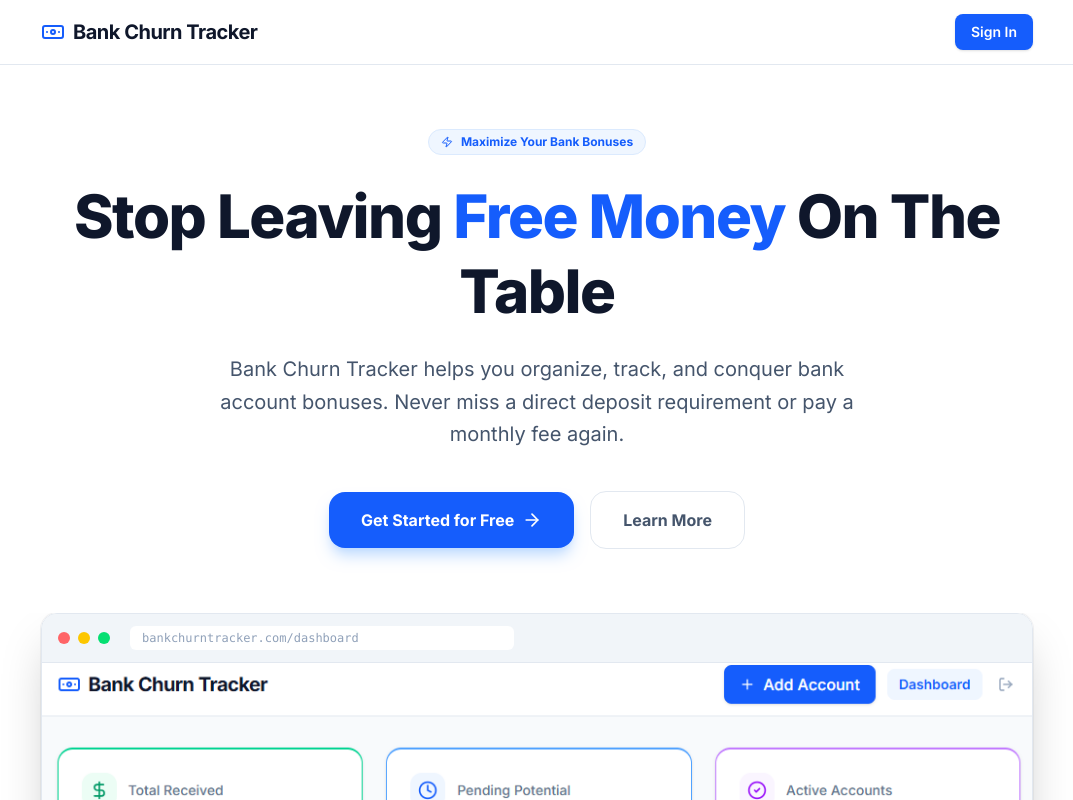
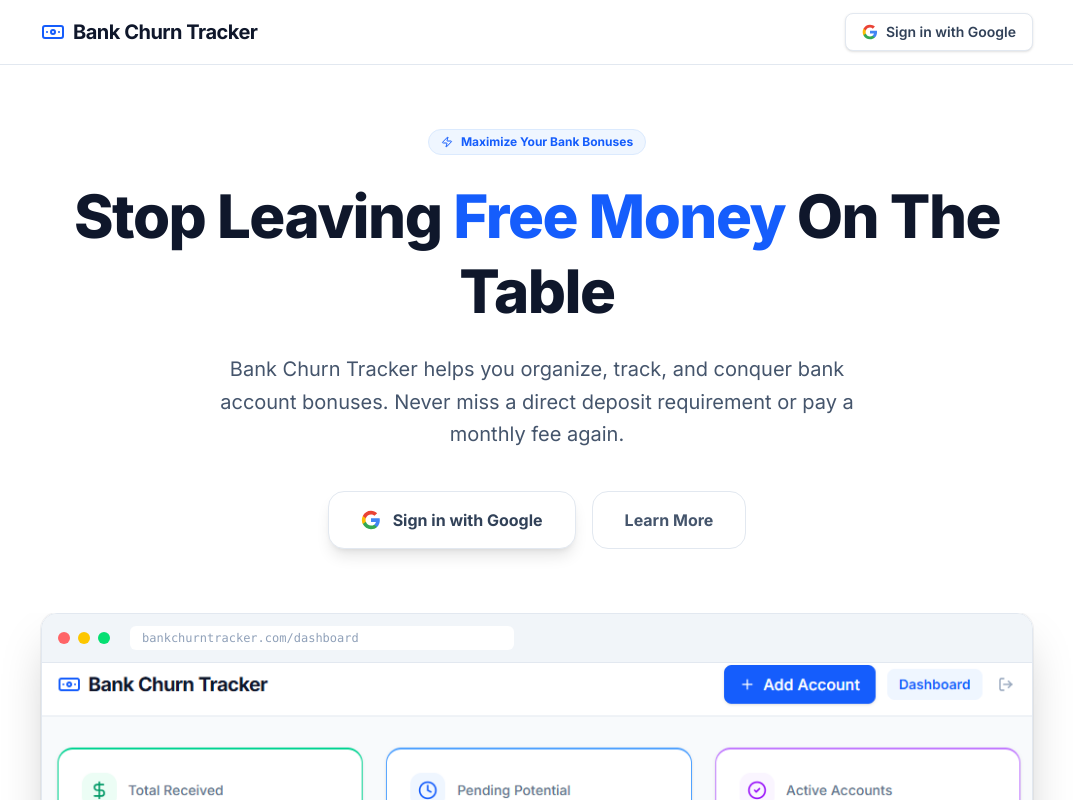
Before and after one commit to tksccoe/bank-churn-tracker, a Next.js app: page / in a window 1280 px wide. Shown: the top 800 px of the page, without its empty margins (103-1176 px from the left). Built offline with nearby package versions, Linux system fonts and the light colour scheme; no server answers.

Commit message:
feat: enhance user authentication UI with dropdown menu and Google sign-in button

```diff
--- a/next.config.ts
+++ b/next.config.ts
@@ -3,6 +3,12 @@
 const nextConfig: NextConfig = {
   images: {
     qualities: [100, 75],
+    remotePatterns: [
+      {
+        protocol: 'https',
+        hostname: '**.googleusercontent.com',
+      },
+    ],
   },
 };
 
--- a/src/app/globals.css
+++ b/src/app/globals.css
@@ -3,3 +3,9 @@
 @theme {
   --font-sans: var(--font-inter), ui-sans-serif, system-ui, sans-serif;
 }
+
+@layer base {
+  button {
+    cursor: pointer;
+  }
+}
--- a/src/app/page.tsx
+++ b/src/app/page.tsx
@@ -65,10 +65,15 @@
               ) : (
                 <button
                   onClick={handleLogin}
-                  className="w-full sm:w-auto px-8 py-4 bg-blue-600 hover:bg-blue-700 text-white font-bold rounded-2xl transition-all shadow-lg shadow-blue-200 flex items-center justify-center gap-2"
+                  className="w-full sm:w-auto px-8 py-4 bg-white hover:bg-slate-50 text-slate-700 font-bold rounded-2xl transition-all shadow-lg border border-slate-200 flex items-center justify-center gap-3"
                 >
-                  Get Started for Free
-                  <ArrowRight className="w-5 h-5" />
+                  <svg viewBox="0 0 24 24" className="w-5 h-5 shrink-0">
+                    <path fill="#4285F4" d="M22.56 12.25c0-.78-.07-1.53-.2-2.25H12v4.26h5.92c-.26 1.37-1.04 2.53-2.21 3.31v2.77h3.57c2.08-1.92 3.28-4.74 3.28-8.09z" />
+                    <path fill="#34A853" d="M12 23c2.97 0 5.46-.98 7.28-2.66l-3.57-2.77c-.98.66-2.23 1.06-3.71 1.06-2.86 0-5.29-1.93-6.16-4.53H2.18v2.84C3.99 20.53 7.7 23 12 23z" />
+                    <path fill="#FBBC05" d="M5.84 14.09c-.22-.66-.35-1.36-.35-2.09s.13-1.43.35-2.09V7.07H2.18C1.43 8.55 1 10.22 1 12s.43 3.45 1.18 4.93l2.85-2.22.81-.62z" />
+                    <path fill="#EA4335" d="M12 5.38c1.62 0 3.06.56 4.21 1.64l3.15-3.15C17.45 2.09 14.97 1 12 1 7.7 1 3.99 3.47 2.18 7.07l3.66 2.84c.87-2.6 3.3-4.53 6.16-4.53z" />
+                  </svg>
+                  Sign in with Google
                 </button>
               )}
               <a
@@ -201,9 +206,15 @@
               </p>
               <button
                 onClick={handleLogin}
-                className="px-10 py-4 bg-white text-slate-900 font-bold rounded-2xl hover:bg-slate-100 transition-all shadow-xl"
+                className="px-10 py-4 bg-white text-slate-900 font-bold rounded-2xl hover:bg-slate-100 transition-all shadow-xl flex items-center gap-3 mx-auto"
               >
-                Sign Up with Google
+                <svg viewBox="0 0 24 24" className="w-5 h-5 shrink-0">
+                  <path fill="#4285F4" d="M22.56 12.25c0-.78-.07-1.53-.2-2.25H12v4.26h5.92c-.26 1.37-1.04 2.53-2.21 3.31v2.77h3.57c2.08-1.92 3.28-4.74 3.28-8.09z" />
+                  <path fill="#34A853" d="M12 23c2.97 0 5.46-.98 7.28-2.66l-3.57-2.77c-.98.66-2.23 1.06-3.71 1.06-2.86 0-5.29-1.93-6.16-4.53H2.18v2.84C3.99 20.53 7.7 23 12 23z" />
+                  <path fill="#FBBC05" d="M5.84 14.09c-.22-.66-.35-1.36-.35-2.09s.13-1.43.35-2.09V7.07H2.18C1.43 8.55 1 10.22 1 12s.43 3.45 1.18 4.93l2.85-2.22.81-.62z" />
+                  <path fill="#EA4335" d="M12 5.38c1.62 0 3.06.56 4.21 1.64l3.15-3.15C17.45 2.09 14.97 1 12 1 7.7 1 3.99 3.47 2.18 7.07l3.66 2.84c.87-2.6 3.3-4.53 6.16-4.53z" />
+                </svg>
+                Sign in with Google
               </button>
             </div>
           </div>
--- a/src/components/Header.tsx
+++ b/src/components/Header.tsx
@@ -1,9 +1,11 @@
 'use client';
 
 import Link from 'next/link';
+import Image from 'next/image';
 import { useSession, signIn, signOut } from 'next-auth/react';
 import { usePathname } from 'next/navigation';
-import { Banknote, LogOut } from 'lucide-react';
+import { useRef, useState, useEffect } from 'react';
+import { Banknote, LogOut, ChevronDown, User } from 'lucide-react';
 import { cn } from '@/lib/utils';
 
 interface HeaderProps {
@@ -14,6 +16,18 @@
 export default function Header({ actions }: HeaderProps) {
   const { data: session } = useSession();
   const pathname = usePathname();
+  const [menuOpen, setMenuOpen] = useState(false);
+  const menuRef = useRef<HTMLDivElement>(null);
+
+  useEffect(() => {
+    function handleClickOutside(e: MouseEvent) {
+      if (menuRef.current && !menuRef.current.contains(e.target as Node)) {
+        setMenuOpen(false);
+      }
+    }
+    document.addEventListener('mousedown', handleClickOutside);
+    return () => document.removeEventListener('mousedown', handleClickOutside);
+  }, []);
 
   return (
     <header className="bg-white border-b border-slate-200 sticky top-0 z-30">
@@ -41,20 +55,67 @@
               >
                 Dashboard
               </Link>
-              <button
-                onClick={() => signOut({ callbackUrl: '/' })}
-                className="p-2 text-slate-400 hover:text-red-600 hover:bg-red-50 rounded-lg transition-colors ml-1"
-                title="Sign Out"
-              >
-                <LogOut className="w-4 h-4" />
-              </button>
+
+              {/* User menu */}
+              <div className="relative ml-1" ref={menuRef}>
+                <button
+                  onClick={() => setMenuOpen((v) => !v)}
+                  className="flex items-center gap-1.5 px-2 py-1.5 rounded-lg hover:bg-slate-100 transition-colors"
+                >
+                  {session.user?.image ? (
+                    <Image
+                      src={session.user.image}
+                      alt={session.user.name ?? 'User'}
+                      width={28}
+                      height={28}
+                      className="rounded-full"
+                    />
+                  ) : (
+                    <div className="w-7 h-7 rounded-full bg-blue-100 flex items-center justify-center">
+                      <User className="w-4 h-4 text-blue-600" />
+                    </div>
+                  )}
+                  <ChevronDown
+                    className={cn(
+                      'w-3 h-3 text-slate-400 transition-transform duration-200',
+                      menuOpen && 'rotate-180'
+                    )}
+                  />
+                </button>
+
+                {menuOpen && (
+                  <div className="absolute right-0 mt-1 w-56 bg-white border border-slate-200 rounded-xl shadow-lg py-1 z-50">
+                    <div className="px-3 py-2.5 border-b border-slate-100">
+                      <p className="text-sm font-semibold text-slate-900 truncate">
+                        {session.user?.name}
+                      </p>
+                      <p className="text-xs text-slate-500 truncate">
+                        {session.user?.email}
+                      </p>
+                    </div>
+                    <button
+                      onClick={() => signOut({ callbackUrl: '/' })}
+                      className="w-full flex items-center gap-2 px-3 py-2 text-sm text-red-600 hover:bg-red-50 transition-colors"
+                    >
+                      <LogOut className="w-4 h-4" />
+                      Sign Out
+                    </button>
+                  </div>
+                )}
+              </div>
             </>
           ) : (
             <button
               onClick={() => signIn('google', { callbackUrl: '/dashboard' })}
-              className="bg-blue-600 hover:bg-blue-700 text-white px-4 py-2 rounded-lg font-semibold text-sm transition-colors shadow-sm"
+              className="flex items-center gap-2 px-4 py-2 bg-white border border-slate-200 hover:bg-slate-50 text-slate-700 font-semibold text-sm rounded-lg transition-colors shadow-sm"
             >
-              Sign In
+              <svg viewBox="0 0 24 24" className="w-4 h-4 shrink-0">
+                <path fill="#4285F4" d="M22.56 12.25c0-.78-.07-1.53-.2-2.25H12v4.26h5.92c-.26 1.37-1.04 2.53-2.21 3.31v2.77h3.57c2.08-1.92 3.28-4.74 3.28-8.09z" />
+                <path fill="#34A853" d="M12 23c2.97 0 5.46-.98 7.28-2.66l-3.57-2.77c-.98.66-2.23 1.06-3.71 1.06-2.86 0-5.29-1.93-6.16-4.53H2.18v2.84C3.99 20.53 7.7 23 12 23z" />
+                <path fill="#FBBC05" d="M5.84 14.09c-.22-.66-.35-1.36-.35-2.09s.13-1.43.35-2.09V7.07H2.18C1.43 8.55 1 10.22 1 12s.43 3.45 1.18 4.93l2.85-2.22.81-.62z" />
+                <path fill="#EA4335" d="M12 5.38c1.62 0 3.06.56 4.21 1.64l3.15-3.15C17.45 2.09 14.97 1 12 1 7.7 1 3.99 3.47 2.18 7.07l3.66 2.84c.87-2.6 3.3-4.53 6.16-4.53z" />
+              </svg>
+              Sign in with Google
             </button>
           )}
         </div>
```
Also changed, not shown: 1 other file (tests, documents, lock files or other folders).
